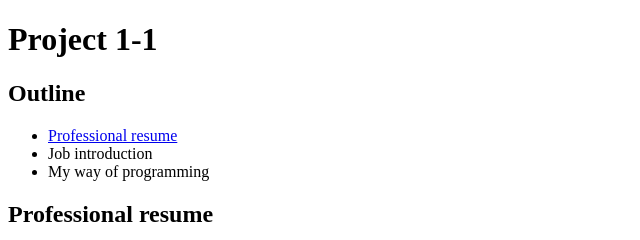
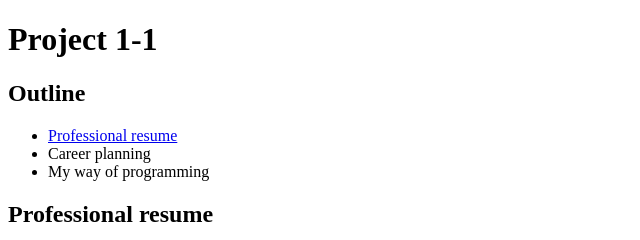
Before and after one commit to qiaofenglin/project1-1, a plain HTML site: page index.html in a window 1280 px wide. Shown: the top 240 px of the page, 0-640 px from the left. Drawn offline with Linux system fonts and the light colour scheme.

Commit message:
Career planning add A tag

```diff
--- a/index.html
+++ b/index.html
@@ -12,7 +12,7 @@
 	<div>
 		<ul>
 			<li><a href="https://qiaofenglin.github.io/project1-1/">Professional resume</a></li>
-			<li>Job introduction</li>
+			<li><a href="https://qiaofenglin.github.io/project1-2/"></a>Career planning</li>
 			<li>My way of programming </li>
 		</ul>
 	</div>
```
